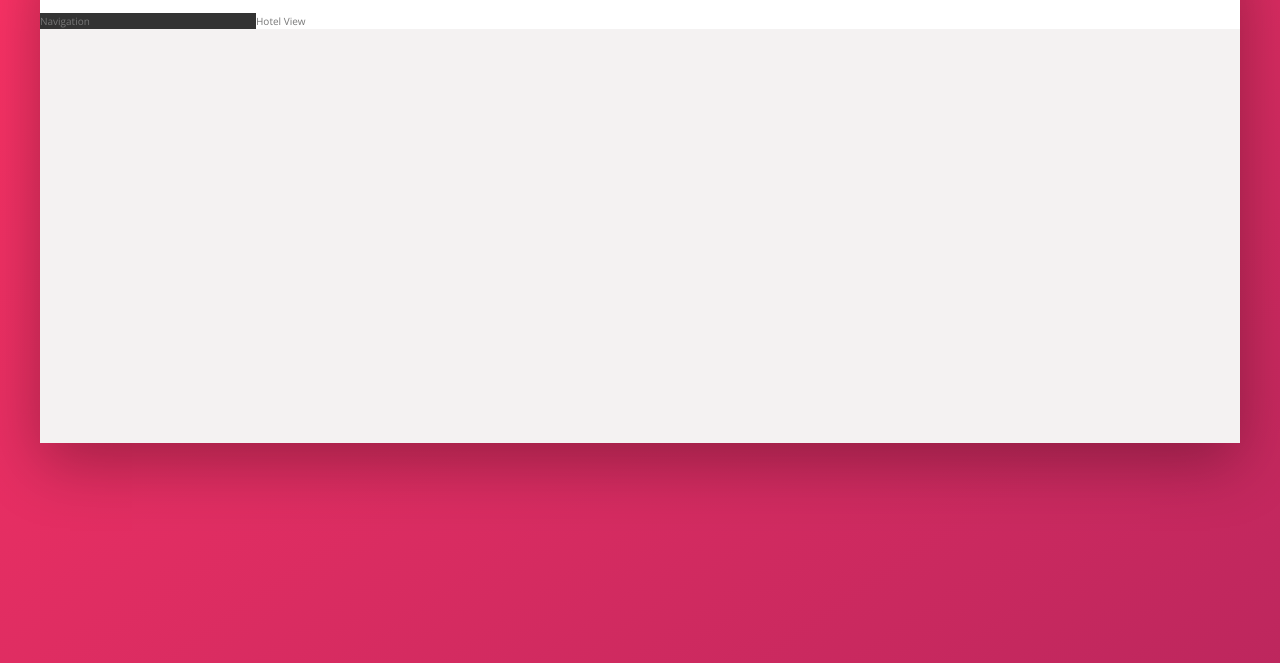
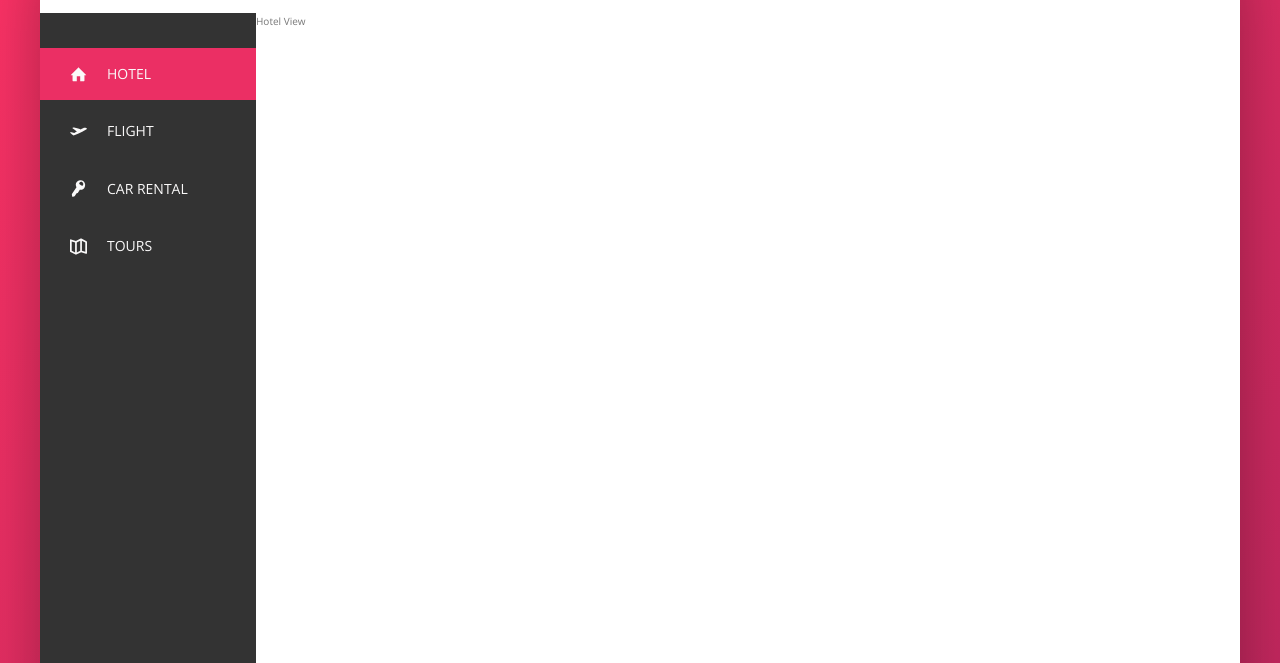
Before and after one commit to vivinmeth/trillo, a website: page index.html in a window 1280 px wide. Shown: the part 137-800 px from the top of the page. Drawn offline with nearby package versions, Linux system fonts and the light colour scheme.

Commit message:
sidebar done

```diff
--- a/index.html
+++ b/index.html
@@ -46,7 +46,42 @@
         </header>
         <div class="content">
             <nav class="sidebar">
-                Navigation
+                <ul class="side-nav">
+                    <li class="side-nav__item side-nav__item--active">
+                        <a href="#" class="side-nav__link">
+                            <svg class="side-nav__icon">
+                                <use xlink:href="img/sprite.svg#icon-home"></use>
+                            </svg>
+                            <span class="side-nav__text">Hotel</span>
+                        </a>
+                    </li>
+                    <li class="side-nav__item">
+                        <a href="#" class="side-nav__link">
+                            <svg class="side-nav__icon">
+                                <use xlink:href="img/sprite.svg#icon-aircraft-take-off"></use>
+                            </svg>
+                            <span class="side-nav__text">Flight</span>
+                        </a>
+                    </li>
+                    <li class="side-nav__item">
+                        <a href="#" class="side-nav__link">
+                            <svg class="side-nav__icon">
+                                <use xlink:href="img/sprite.svg#icon-key"></use>
+                            </svg>
+                            <span class="side-nav__text">Car rental</span>
+                        </a>
+                    </li>
+                    <li class="side-nav__item">
+                        <a href="#" class="side-nav__link">
+                            <svg class="side-nav__icon">
+                                <use xlink:href="img/sprite.svg#icon-map"></use>
+                            </svg>
+                            <span class="side-nav__text">Tours</span>
+                        </a>
+                    </li>
+                </ul>
+
+                <div class="legal">&copy;2020 . Trillo . VivinMeth . ALL RIGHTS RESERVED</div>
             </nav>
             <main class="hotel-view">
                 Hotel View
--- a/sass/_base.scss
+++ b/sass/_base.scss
@@ -54,7 +54,7 @@ body{
   line-height: 1.6;
   color: var(--color-grey-dark-2);
 
-  min-height: 100vh;
+  min-height: 105vh;
 
   background-image: linear-gradient(to right bottom, var(--color-primary-light), var(--color-primary-dark));
   background-size: cover;
--- a/sass/_components.scss
+++ b/sass/_components.scss
@@ -114,3 +114,74 @@
 
 
 }
+
+
+.side-nav{
+  list-style: none;
+  font-size: 1.4rem;
+  margin-top: 3.5rem;
+
+  &__item{
+    position: relative;
+
+    &:not(:last-child){
+      margin-bottom: .5rem;
+    }
+
+
+
+
+    &::before{
+      content: "";
+      position: absolute;
+      top:0;
+      left: 0;
+      height: 100%;
+      width: 3px;
+      background-color: var(--color-primary);
+
+      transform: scale(0);
+      transition: transform .2s, width .4s cubic-bezier(1,0,0,1) .2s, background-color .1s;
+    }
+
+    &:hover::before, &--active::before{
+      transform: scale(1);
+      width: 100%;
+    }
+
+    &:active::before{
+      background-color: var(--color-primary-light);
+    }
+  }
+
+  &__link{
+
+    &:link, &:visited{
+      position: relative;
+      z-index: 10;
+      text-decoration: none;
+      color: var(--color-grey-light-1);
+      text-transform: uppercase;
+      padding: 1.5rem 3rem;
+
+      display: flex;
+      align-items: center;
+    }
+
+  }
+
+  &__icon{
+    width: 1.7rem;
+    height: 1.7rem;
+    margin-right: 2rem;
+    fill: currentColor;
+  }
+
+}
+
+.legal{
+  font-size: 1.2rem;
+  text-align: center;
+  padding: 2.5rem;
+  color: var(--color-grey-light-4);
+}
--- a/sass/_layout.scss
+++ b/sass/_layout.scss
@@ -27,12 +27,15 @@
 
 .sidebar{
   background-color: var(--color-grey-dark-1);
-
+  display: flex;
+  flex-direction: column;
+  justify-content: space-between;
   flex: 0 0 18%;
 }
 
 .hotel-view{
   background-color: #fff;
+  height: 80rem;
 
   flex: 1;
 }
```
Also changed, not shown: css/style.css.
